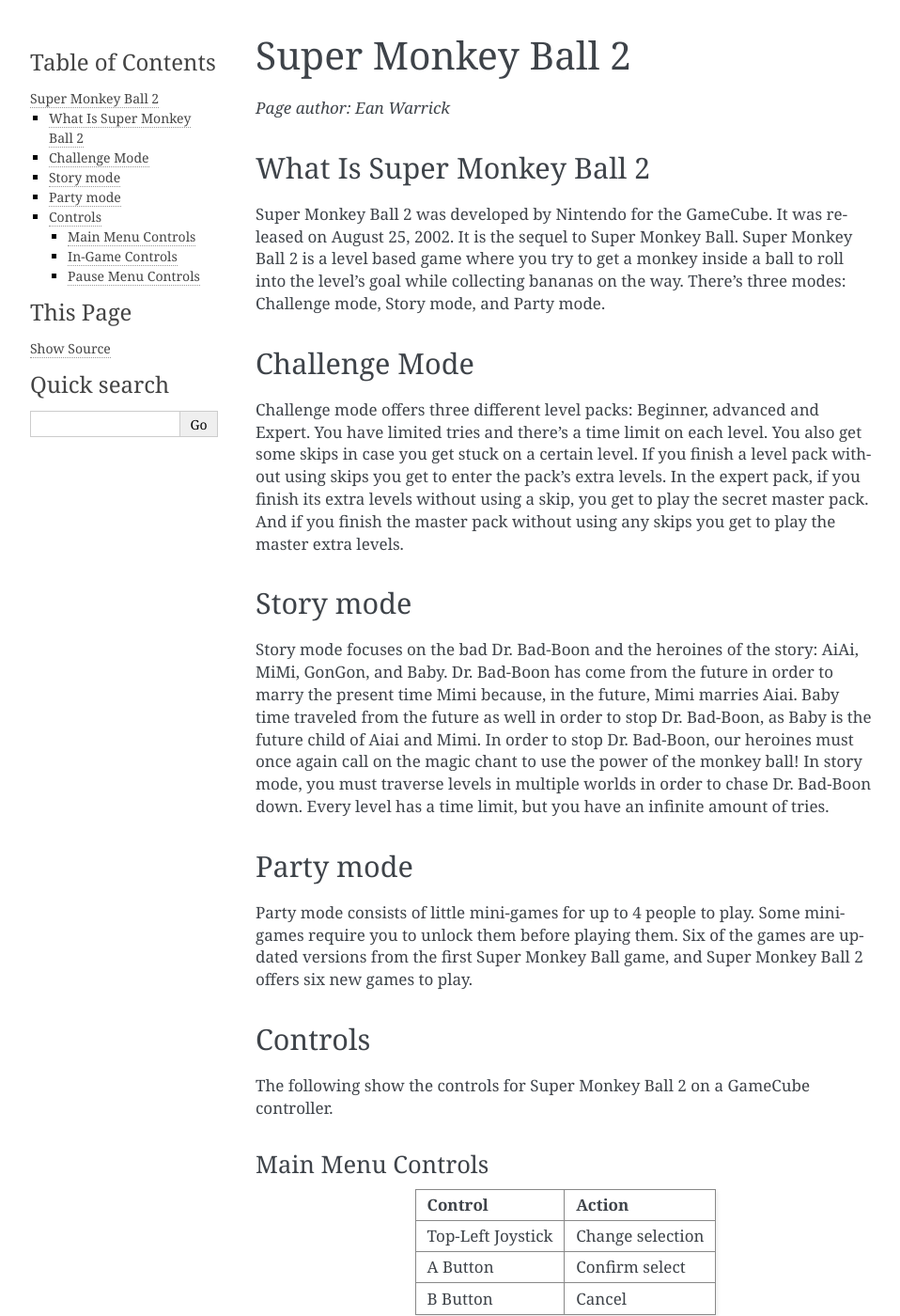
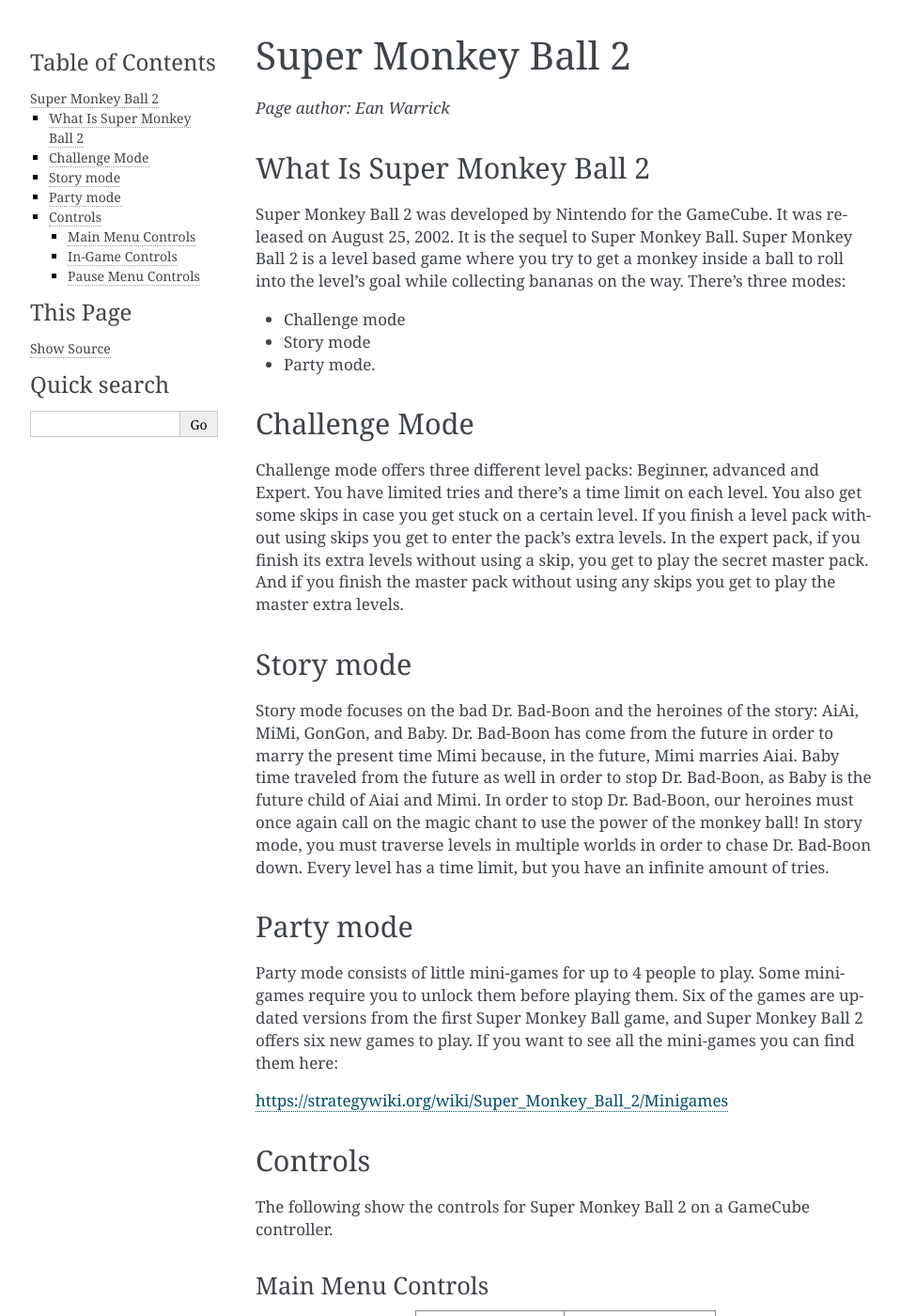
Before and after one commit to MichaelMcGee-School/Assignment_12, a Sphinx documentation site: the page built from source/super_monkey_ball_2.rst, in a window 1280 px wide and 1400 px high. Shown: the whole window at 94% size, without its empty margins (148-1106 px from the left). Built offline with Sphinx 7.4.7, drawn with Linux system fonts in a browser that asks for light colours; pages that are not in the unit, such as notebooks, are missing from menus.

Commit message:
added hyper link

```diff
--- a/source/super_monkey_ball_2.rst
+++ b/source/super_monkey_ball_2.rst
@@ -8,8 +8,11 @@
 Super Monkey Ball 2 was developed by Nintendo for the GameCube. It was released
 on August 25, 2002. It is the sequel to Super Monkey Ball. Super Monkey Ball 2 is
 a level based game where you try to get a monkey inside a ball to roll into the
-level's goal while collecting bananas on the way. There's three modes: Challenge mode,
-Story mode, and Party mode.
+level's goal while collecting bananas on the way. There's three modes:
+
+* Challenge mode
+* Story mode
+* Party mode.
 
 Challenge Mode
 --------------
@@ -40,7 +43,9 @@
 Party mode consists of little mini-games for up to 4 people to play. Some mini-games
 require you to unlock them before playing them. Six of the games are updated versions
 from the first Super Monkey Ball game, and Super Monkey Ball 2 offers six new games to
-play.
+play. If you want to see all the mini-games you can find them here:
+
+https://strategywiki.org/wiki/Super_Monkey_Ball_2/Minigames
 
 
 Controls
```
